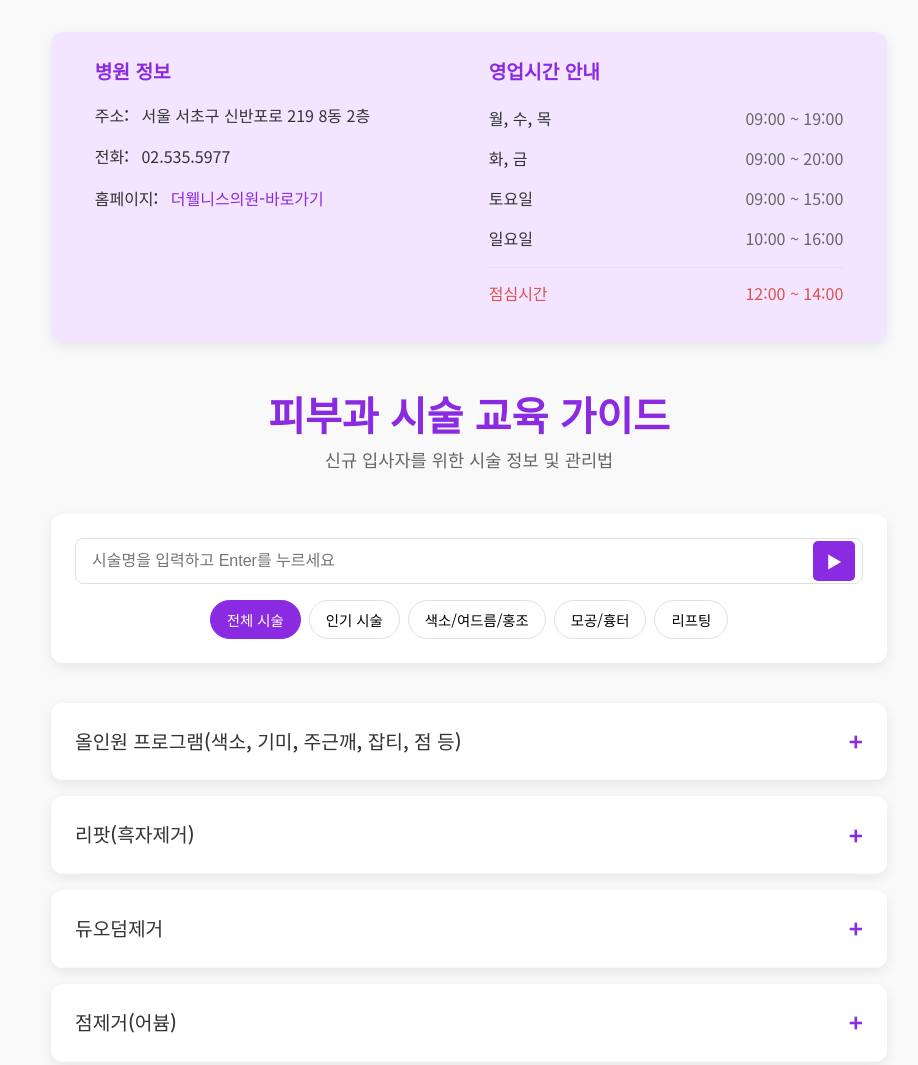
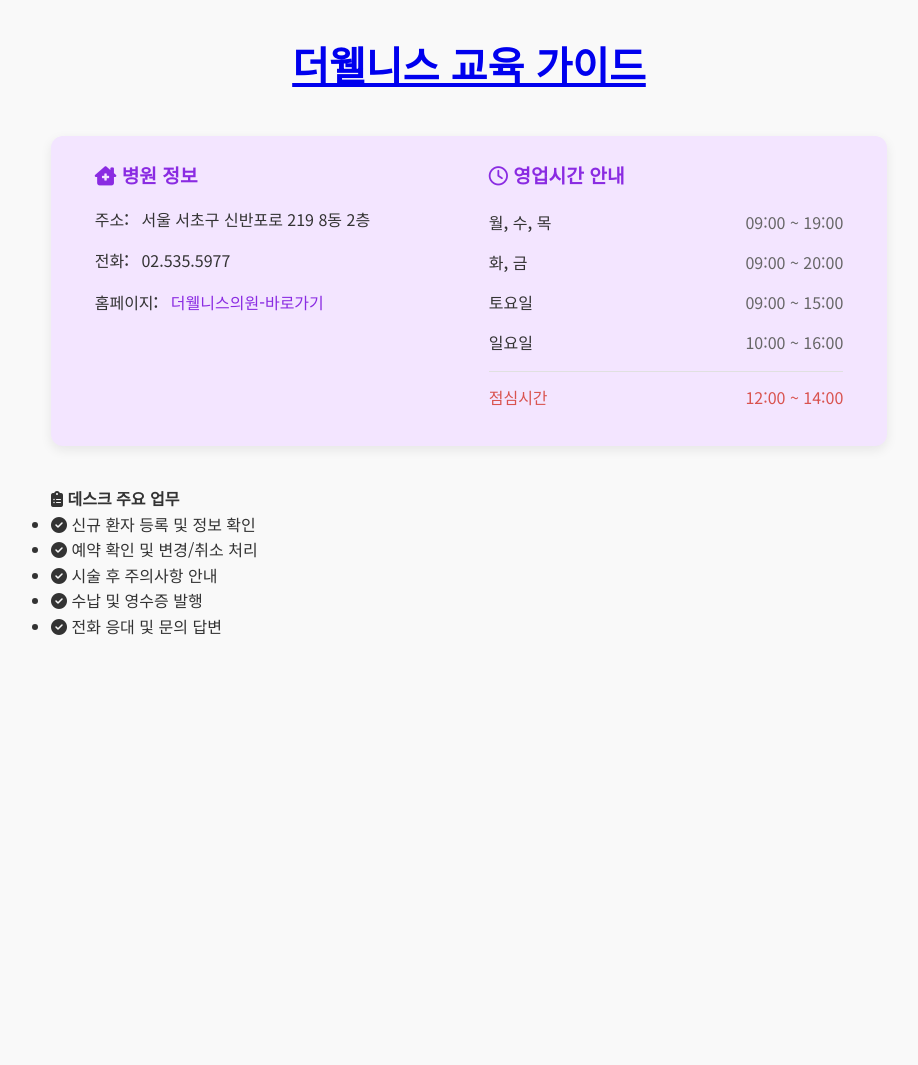
Before and after one commit to HongJunSik/Wellness, a plain HTML site: page index.html in a window 1280 px wide. Shown: the top 1065 px of the page, without its empty margins (171-1089 px from the left). After the commit the page ends 800 px from the top, so only its background shows below. Drawn offline with Linux system fonts and the light colour scheme.

Commit message:
Update index.html

```diff
--- a/index.html
+++ b/index.html
@@ -3,23 +3,32 @@
 <head>
     <meta charset="UTF-8">
     <meta name="viewport" content="width=device-width, initial-scale=1.0">
-    <title>피부과 시술 교육 가이드</title>
+    <title>더웰니스 - 신규직원 교육자료</title>
     <link rel="preconnect" href="https://fonts.googleapis.com">
     <link rel="preconnect" href="https://fonts.gstatic.com" crossorigin>
     <link href="https://fonts.googleapis.com/css2?family=Noto+Sans+KR:wght@400;500;700&display=swap" rel="stylesheet">
+    <link rel="stylesheet" href="https://cdnjs.cloudflare.com/ajax/libs/font-awesome/6.4.0/css/all.min.css">
     <link rel="stylesheet" href="style.css">
 </head>
 <body>
     <div class="container">
+        <header class="header">
+            <h1 class="logo">
+                <a href="#">더웰니스 교육 가이드</a>
+            </h1>
+        </header>
+
+        <main>
+            <div class="info-section">
                  <div class="business-hours">
                     <div class="contact-info">
-                <h4>병원 정보</h4>
+                        <h4><i class="fa-solid fa-house-chimney-medical"></i> 병원 정보</h4>
                         <p><strong>주소:</strong> 서울 서초구 신반포로 219 8동 2층</p>
                         <p><strong>전화:</strong> 02.535.5977</p>
                         <p><strong>홈페이지:</strong> <a href="https://thewellnessclinic.co.kr/" target="_blank">더웰니스의원-바로가기</a></p>
                     </div>
                     <div class="hours-info">
-                <h4>영업시간 안내</h4>
+                        <h4><i class="fa-regular fa-clock"></i> 영업시간 안내</h4>
                         <ul>
                             <li><strong>월, 수, 목</strong><span>09:00 ~ 19:00</span></li>
                             <li><strong>화, 금</strong><span>09:00 ~ 20:00</span></li>
@@ -29,29 +38,26 @@
                         </ul>
                     </div>
                 </div>
-        <header class="header">
-            <h1>피부과 시술 교육 가이드</h1>
-            <p>신규 입사자를 위한 시술 정보 및 관리법</p>
-        </header>
-
-        <main>
-            <section class="controls">
-                <div class="search-wrapper">
-                    <input type="search" id="search-input" placeholder="시술명을 입력하고 Enter를 누르세요">
-                    <button id="search-button" class="search-button">▶</button>
             </div>
-                <nav class="filter-nav">
-                    <button class="filter-btn active" data-category="all">전체 시술</button>
-                    <button class="filter-btn" data-category="popular_Treatment">인기 시술</button>
-                    <button class="filter-btn" data-category="pigmentation_acne_redness">색소/여드름/홍조</button>
-                    <button class="filter-btn" data-category="pores_scars">모공/흉터</button>
-                    <button class="filter-btn" data-category="lifting">리프팅</button>
-                </nav>
+            <div class="main-content">
+                <div class="left-column">
+                    <section class="widget">
+                        <h4 class="widget-title"><i class="fa-solid fa-clipboard-list"></i> 데스크 주요 업무</h4>
+                        <ul class="task-list">
+                            <li><i class="fa-solid fa-circle-check"></i> 신규 환자 등록 및 정보 확인</li>
+                            <li><i class="fa-solid fa-circle-check"></i> 예약 확인 및 변경/취소 처리</li>
+                            <li><i class="fa-solid fa-circle-check"></i> 시술 후 주의사항 안내</li>
+                            <li><i class="fa-solid fa-circle-check"></i> 수납 및 영수증 발행</li>
+                            <li><i class="fa-solid fa-circle-check"></i> 전화 응대 및 문의 답변</li>
+                        </ul>
                     </section>
-
+                </div>
+                <div class="right-column">
                     <section class="procedure-list" id="procedure-list">
                         <!-- 자바스크립트로 시술 목록이 여기에 생성됩니다. -->
                     </section>
+                </div>
+            </div>
         </main>
     </div>
 
```
Lines whose indentation alone changed are shown as unchanged.
